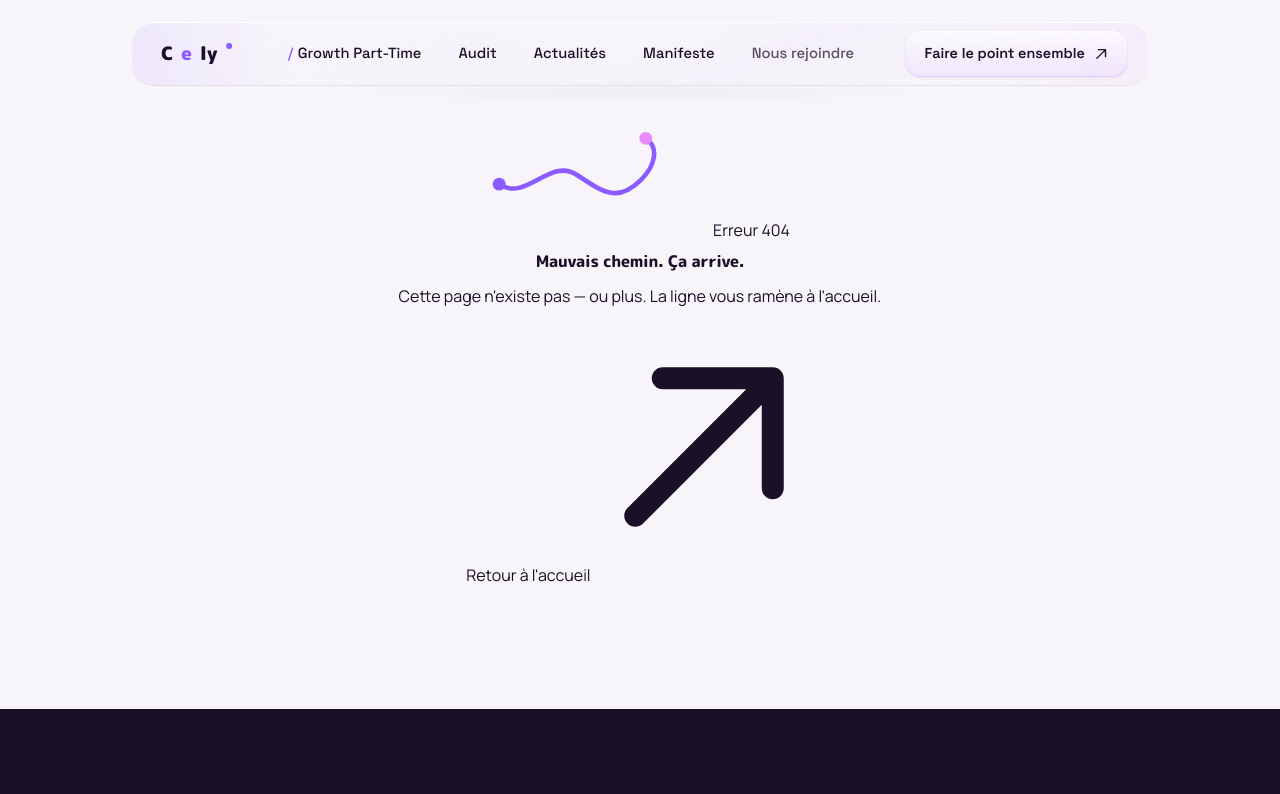
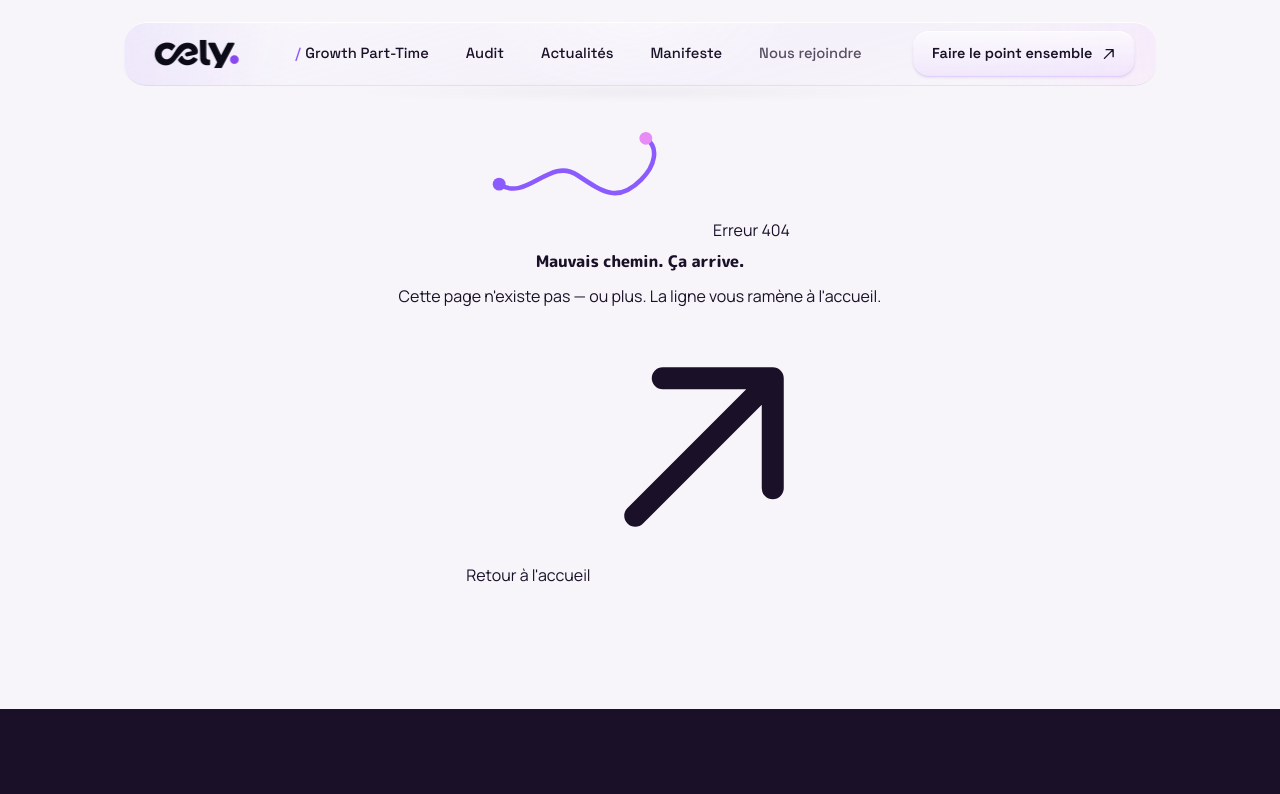
Before and after one commit to Celinox/cely, a plain HTML site: page index.html in a window 1280 px wide. Shown: the top 794 px of the page. Drawn offline with Linux system fonts and the light colour scheme.

Commit message:
fix: use real cely wordmark image in nav (light variant for correct contrast)

```diff
--- a/index.html
+++ b/index.html
@@ -92,9 +92,8 @@ html.supports-glass-displace .glass-refraction{ backdrop-filter: blur(calc(3px +
 .glass-edge::after{ content:""; position:absolute; inset:0; border-radius:inherit; opacity:.55; mix-blend-mode:overlay; background: linear-gradient(96deg, rgba(139,91,255,.22), transparent 16%), linear-gradient(266deg, rgba(232,139,247,.18), transparent 16%); }
 .nav-shell::after{ content:""; position:absolute; left:8%; right:8%; bottom:-14px; height:16px; z-index:-1; background:radial-gradient(closest-side, rgba(26,17,40,.16), transparent 75%); opacity:calc(.4 + .5 * var(--nav-scroll,0)); filter:blur(4px); }
 .nav-inner{ position:relative; z-index:2; display:flex; align-items:center; gap:clamp(20px,3vw,44px); height:calc(var(--nav-h) - 8px * var(--nav-scroll,0)); padding-inline:clamp(14px,2vw,22px); transition:height .3s var(--ease-cely-soft); }
-.nav-logo-link{ position:relative; z-index:3; display:flex; align-items:center; gap:8px; padding:6px 4px 6px 8px; font-family:var(--font-display); font-weight:900; font-size:1.15rem; color:var(--prune); }
-.nav-logo-link .e{ color:var(--violet); position:relative; }
-.nav-logo-link .dot{ width:6px; height:6px; border-radius:50%; background:var(--violet); display:inline-block; margin-left:1px; transform:translateY(-8px); }
+.nav-logo-link{ position:relative; z-index:3; display:flex; align-items:center; padding:6px 4px 6px 8px; }
+.nav-logo-link img{ display:block; height:30px; width:auto; max-width:none; }
 .nav-links{ position:relative; display:flex; align-items:center; gap:clamp(4px,1vw,10px); }
 .nav-links a{ position:relative; z-index:1; display:inline-flex; align-items:center; gap:1px; font-family:var(--font-label); font-size:.92rem; font-weight:500; color:var(--prune); padding:9px 13px; border-radius:13px; white-space:nowrap; }
 .nl-slash{ display:inline-block; width:0; overflow:hidden; opacity:0; color:var(--violet); transform:translateX(-4px); transition:width .2s var(--ease-cely-out), opacity .16s var(--ease-cely-out), transform .2s var(--ease-cely-out); }
@@ -1652,7 +1651,7 @@ main.site-page[hidden]{ display:none !important; }
     <div class="glass-edge"></div>
   </div>
   <div class="nav-inner">
-    <a href="/" data-route="home" class="nav-logo-link" aria-label="Cely — accueil">C<span class="e">e</span>ly<span class="dot" aria-hidden="true"></span></a>
+    <a href="/" data-route="home" class="nav-logo-link" aria-label="Cely — accueil"><img src="/cely-logo-light.png" alt="Cely" width="688" height="240"></a>
     <nav class="nav-links" aria-label="Navigation principale">
       <a href="/growth" data-route="growth" class="nl-priority"><span class="nl-slash is-permanent">/</span><span>Growth Part-Time</span></a>
       <a href="/audit" data-route="audit"><span class="nl-slash">/</span><span>Audit</span></a>
```
